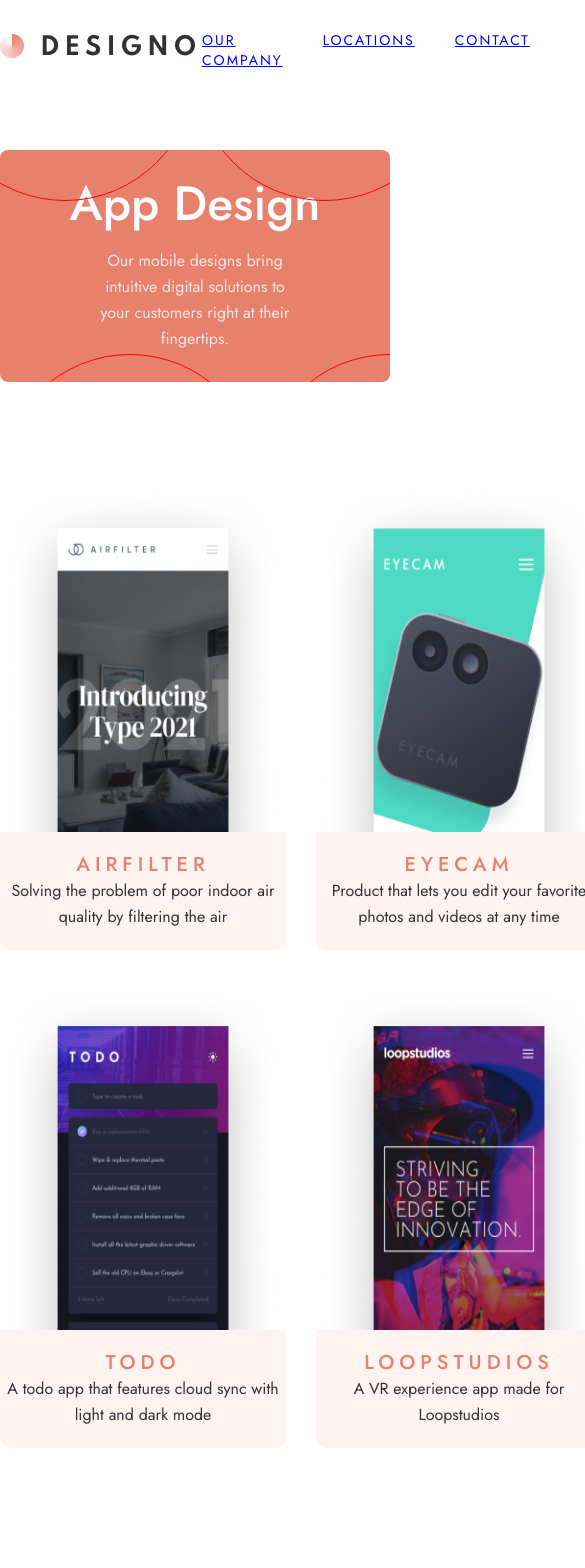
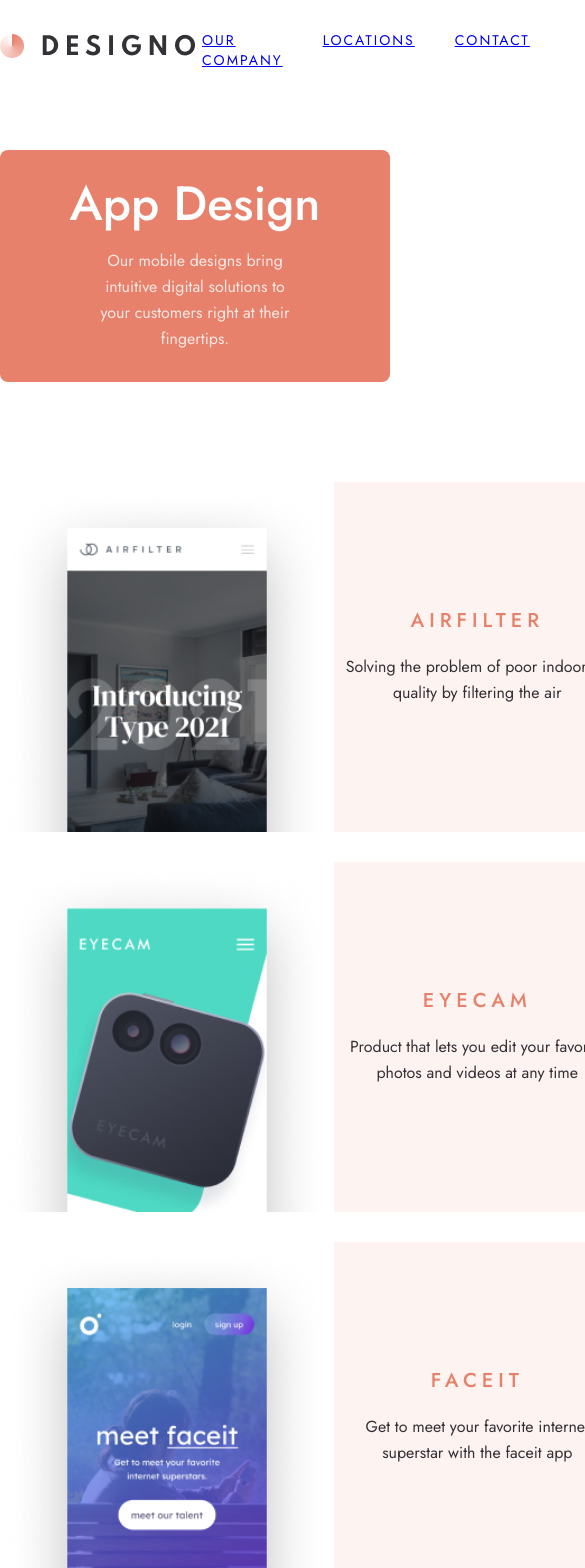
Before and after one commit to munirsebikaaka/audiophile-application, a React (Create React App) app: page /app in a window 390 px wide. Shown: the top 1568 px of the page, 585 px wide, since content can reach past the window. Built offline with nearby package versions, Linux system fonts and the light colour scheme; a web font is replaced by a local one.

Commit message:
feat: added the respoonsiveness for the tablet size

```diff
--- a/src/index.css
+++ b/src/index.css
@@ -244,12 +244,18 @@ nav ul li:hover {
 .home .section3 h1 {
   color: #000000d6;
 }
-.home .section3 div,
+.home .section3 .main,
 .design .section2 .main div,
 .countries div {
   flex-direction: column;
   align-items: center;
   gap: 20px;
+  /* border: 1px solid red; */
+}
+.home .section3 .main .det {
+  flex-direction: column;
+  align-items: center;
+  gap: 30px;
 }
 .design .section2 .main div,
 .countries div {
@@ -347,7 +353,6 @@ nav ul li:hover {
   letter-spacing: 5px;
 }
 .home .section3 .main {
-  display: flex;
   gap: 40px;
 }
 /*  DESIGN */
@@ -696,7 +701,6 @@ footer .main .section4 {
   height: 260px;
   width: 260px;
   border-radius: 50%;
-  border: 1px solid red;
 }
 .shades,
 .shades2,
--- a/src/mainPages/designCartegolies/appDesign.js
+++ b/src/mainPages/designCartegolies/appDesign.js
@@ -26,7 +26,7 @@ const AppDesign = ({ webBackground, graphicBackground }) => {
       </section>
       <section className="section2">
         <div className="main">
-          <div>
+          <div className="cell">
             <img src="imgs/appD/Airfilter.png" alt="card" />
             <div className="det">
               <h1>AIRFILTER</h1>
@@ -36,7 +36,7 @@ const AppDesign = ({ webBackground, graphicBackground }) => {
               </p>
             </div>
           </div>
-          <div>
+          <div className="cell">
             <img src="imgs/appD/Eyecam.png" alt="card" />
             <div className="det">
               <h1>EYECAM</h1>
@@ -46,7 +46,7 @@ const AppDesign = ({ webBackground, graphicBackground }) => {
               </p>
             </div>
           </div>
-          <div>
+          <div className="cell">
             <img src="imgs/appD/Faceit.png" alt="card" />
             <div className="det">
               <h1>FACEIT</h1>
@@ -57,7 +57,7 @@ const AppDesign = ({ webBackground, graphicBackground }) => {
           </div>
         </div>
         <div className="main">
-          <div>
+          <div className="cell">
             <img src="imgs/appD/Dark.png" alt="card" />
             <div className="det">
               <h1>TODO</h1>
@@ -66,7 +66,7 @@ const AppDesign = ({ webBackground, graphicBackground }) => {
               </p>
             </div>
           </div>
-          <div>
+          <div className="cell">
             <img src="imgs/appD/Mobile.png" alt="card" />
             <div className="det">
               <h1>LOOPSTUDIOS</h1>
--- a/src/mainPages/designCartegolies/graphicDesign.js
+++ b/src/mainPages/designCartegolies/graphicDesign.js
@@ -25,25 +25,22 @@ const GraphicDesign = ({ appBackground, webBackground }) => {
       </section>
       <section className="section2">
         <div className="main">
-          <div>
+          <div className="cell">
             <img src="imgs/graphicD/graph2.png" alt="card" />
-
             <div className="det">
               <h1>TIM BROWN</h1>
               <p>A book cover designed for Tim Brown’s new release, ‘Change’</p>
             </div>
           </div>
-          <div>
+          <div className="cell">
             <img src="imgs/graphicD/graph3.jpg" alt="card" />
-
             <div className="det">
               <h1>BOXED WATER</h1>
               <p>A simple packaging concept made for Boxed Water</p>
             </div>
           </div>
-          <div>
+          <div className="cell">
             <img src="imgs/graphicD/graph1.png" alt="card" />
-
             <div className="det">
               <h1>SCIENCE!</h1>
               <p>A poster made in collaboration with the Federal Art Project</p>
--- a/src/mainPages/home.js
+++ b/src/mainPages/home.js
@@ -48,7 +48,7 @@ const HomePage = ({ appBackground, webBackground, graphicBackground }) => {
           <div className="container">
             <img src="imgs/home/passion.png" alt="sticker" />
           </div>
-          <div>
+          <div className="det">
             <h1>PASSIONATE</h1>
             <p>
               Each project starts with an in-depth brand research to ensure we
@@ -61,7 +61,7 @@ const HomePage = ({ appBackground, webBackground, graphicBackground }) => {
           <div className="container1">
             <img src="imgs/home/resource.png" alt="sticker" />
           </div>
-          <div>
+          <div className="det">
             <h1>RESOURCEFUL</h1>
             <p>
               Everything that we do has a strategic purpose. We use an agile
@@ -74,7 +74,7 @@ const HomePage = ({ appBackground, webBackground, graphicBackground }) => {
           <div className="container2">
             <img src="imgs/home/freindly.png" alt="sticker" />
           </div>
-          <div>
+          <div className="det">
             <h1>FRIENDLY</h1>
             <p>
               We are a group of enthusiastic folks who know how to put people
--- a/src/quaries.css
+++ b/src/quaries.css
@@ -30,10 +30,13 @@
     flex-direction: column;
   }
   .home .section3 .main {
-    display: flex;
-    /* flex-direction: column; */
-    background-color: brown;
-    gap: 40px;
+    flex-direction: row;
+  }
+  .home .section3 .main .det {
+    align-items: start;
+  }
+  .home .section3 .main .det p {
+    text-align: start;
   }
   /* LOCATIONS */
   .locations .section1,
@@ -79,8 +82,20 @@
   .ours .section3 .det {
     width: 100%;
   }
-  .ours .section3 .det .cont {
+  .ours .section3 .det .cont,
+  .ours .section1 .det,
+  .ours .section2 div {
     align-items: center;
+    width: 100%;
+  }
+  .ours .section2 div {
+    padding-left: 0;
+  }
+  .ours .section3 .det .cont p,
+  .ours .section2 div p,
+  .ours .section1 .det p {
+    text-align: center;
+    width: 80%;
   }
   .countries {
     flex-direction: column;
@@ -88,4 +103,37 @@
     gap: 60px;
     padding: 0;
   }
+  /* DESIGN */
+  .design .section2 .main .cell {
+    flex-direction: row;
+  }
+  .design .section2 .main {
+    flex-direction: column;
+  }
+  .designs-sec {
+    flex-direction: column;
+  }
+  .design .section2 .main .det {
+    height: 350px;
+    justify-content: center;
+    gap: 20px;
+    border-top-right-radius: 11px;
+    border-bottom-left-radius: 0;
+  }
+  .design .section2 .main img {
+    border-top-right-radius: 0;
+    border-bottom-left-radius: 11px;
+  }
+  /* CONTACT */
+  .contact .section1 {
+    flex-direction: column;
+    padding: 50px 0;
+  }
+  .contact .section1 .det {
+    padding: 0;
+    margin-top: -70px;
+  }
+  .contact .section1 .det p {
+    width: 100%;
+  }
 }
```
